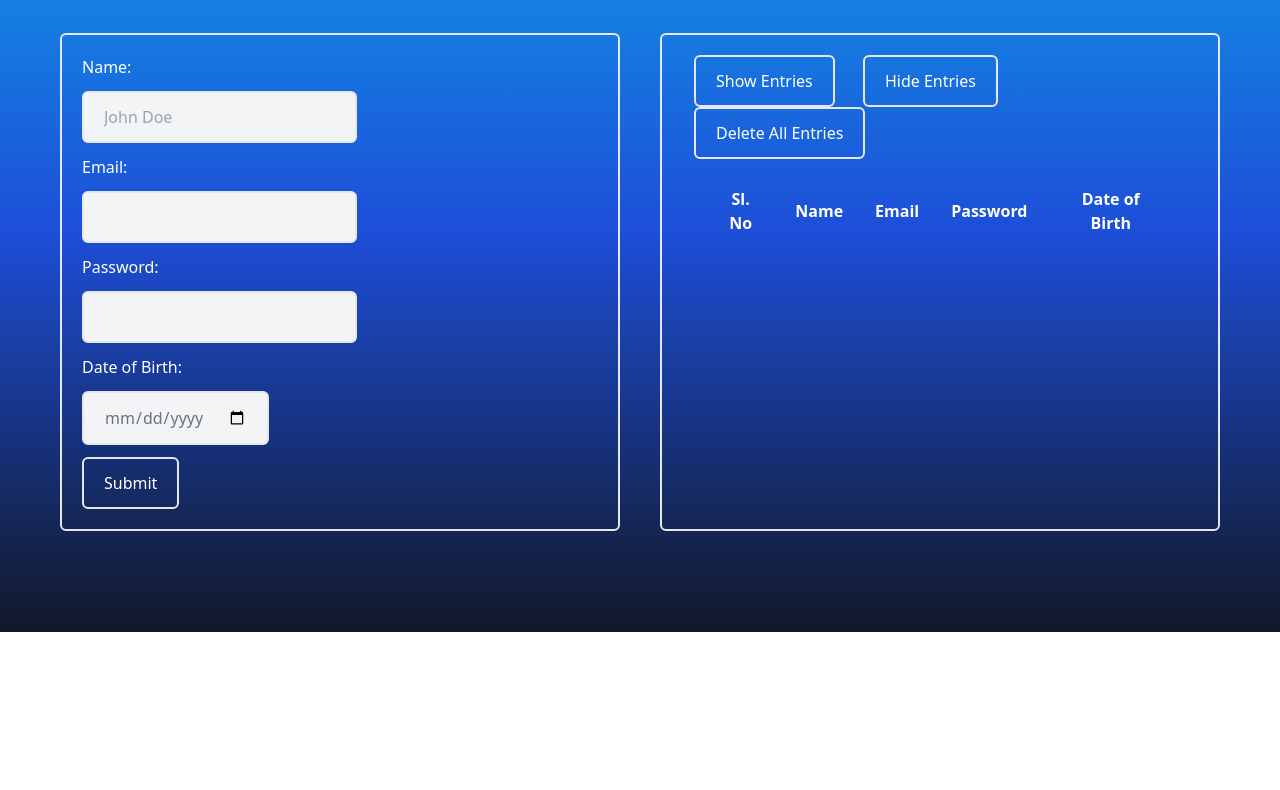
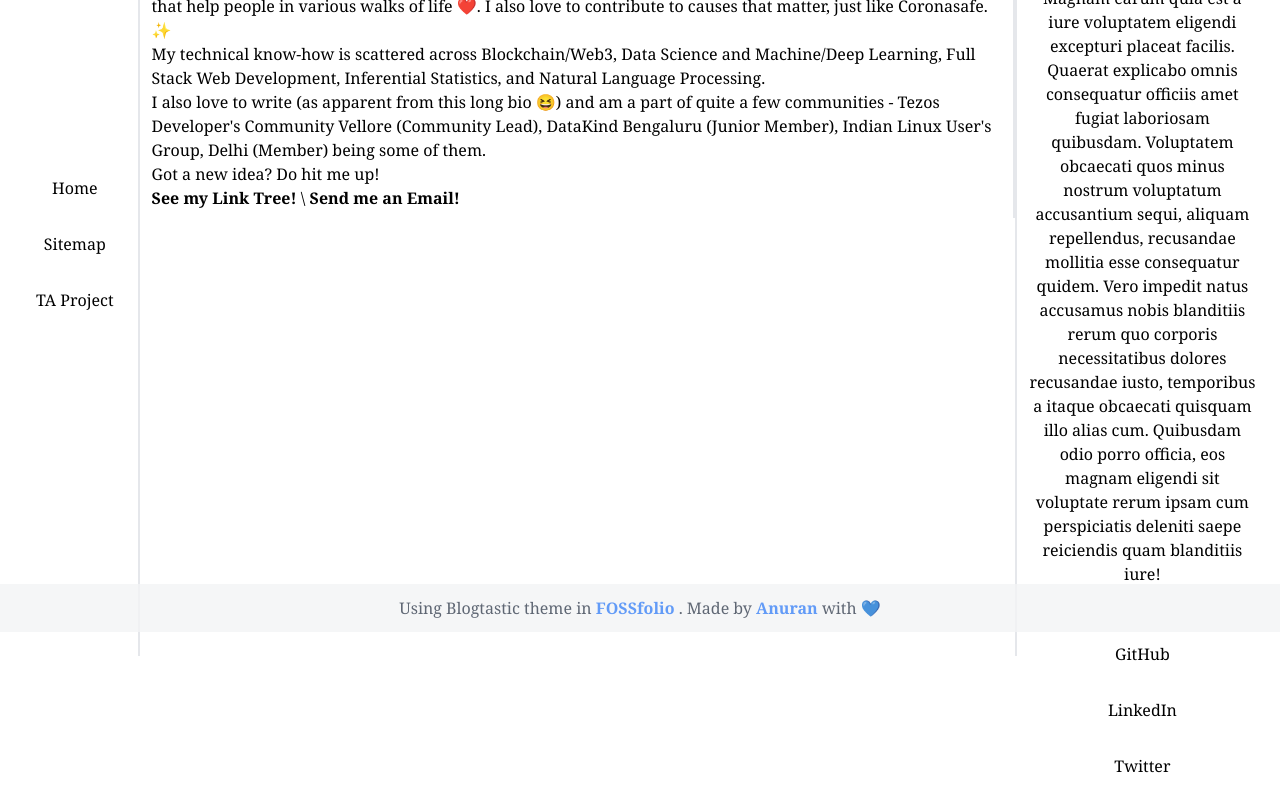
Before and after one commit to anuran-roy/wd-101-ta-capstone, a plain HTML site: page index.html in a window 1280 px wide. Shown: the part 168-958 px from the top of the page. Before the commit the page ends 800 px from the top, so only its background shows below. Drawn offline with nearby package versions, Linux system fonts and the light colour scheme.

Commit message:
Built portfolio page

```diff
--- a/index.html
+++ b/index.html
@@ -1,70 +1,102 @@
 <!DOCTYPE html>
 <html lang="en">
-
  <head>
-    <meta charset="UTF-8">
-    <meta http-equiv="X-UA-Compatible" content="IE=edge">
-    <meta name="viewport" content="width=device-width, initial-scale=1.0">
-    <script src="https://cdn.tailwindcss.com"></script>
-    <title>Appointment Form</title>
+  <meta charset="utf-8"/>
+  <meta content="IE=edge" http-equiv="X-UA-Compatible"/>
+  <meta content="width=device-width, initial-scale=1.0" name="viewport"/>
+  <script src="https://cdn.tailwindcss.com" type="text/javascript">
+  </script>
+  <title>
+   Anuran Roy - Portfolio
+  </title>
  </head>
-
  <body>
-    <div class="p-5 content-center items-center bg-gradient-to-b from-sky-500 to-gray-900 via-blue-700 w-100 h-screen">
-        <div id="error_message" onclick="clearErrorContents();" class="hover:cursor-pointer"></div>
-        <h1 class="text-6xl font-bold text-center text-white p-5">Survey Form</h1>
-        <div class="grid md:grid-cols-2 grid-cols-1 p-5 content-center align-center">
-            <div id="userForm" class="rounded-md border-2 p-5 m-5 text-white right-0 left-0 align-middle bg-blend-lighten">
-                <div>
-                    <label for="name">Name:</label><br>
-                    <input type="text" name="name" id="name"
-                        class="my-3 px-5 py-3 border-2 hover:border-sky-500 text-gray-500 bg-gray-100 rounded-md"
-                        placeholder="John Doe">
+  <div class="font-serif">
+   <div class="grid grid-cols-1 mx-3 lg:grid-cols-10 w-100 h-screen" id="navbar">
+    <div class="h-100 overflow-hidden justify-center flex flex-col text-center col-span-1">
+     <a class="m-2 py-2 hover:bg-gray-800 hover:text-white rounded-md" href="/" id="Home">
+      Home
+     </a>
+     <a class="m-2 py-2 hover:bg-gray-800 hover:text-white rounded-md" href="/sitemap.xml" id="Sitemap">
+      Sitemap
+     </a>
+     <a class="m-2 py-2 hover:bg-gray-800 hover:text-white rounded-md" href="./form" id="TA Form">
+      TA Project
+     </a>
     </div>
-                <div>
-                    <label for="email">Email:</label><br>
-                    <input class="my-3 px-5 py-3 border-2 hover:border-sky-500 text-gray-500 bg-gray-100 rounded-md"
-                        type="email" name="email" id="email">
-                </div>
-                <div>
-                    <label for="password">Password:</label><br>
-                    <input class="my-3 px-5 py-3 border-2 hover:border-sky-500 text-gray-500 bg-gray-100 rounded-md"
-                        type="password" name="password" id="password">
-                </div>
-                <div>
-                    <label for="dob">Date of Birth:</label><br>
-                    <input type="date" class="my-3 px-5 py-3 border-2 hover:border-sky-500 text-gray-500 bg-gray-100 rounded-md"
-                        name="dob" id="dob"></textarea>
-                </div>
-                <button type="submit" onclick="validate();"
-                    class="hover:cursor-pointer border-2 hover:bg-white hover:text-gray-800 px-5 py-3 rounded-md">Submit</button>
-            </div>
-            <div id="table-menu" class="rounded-md p-5 m-5 border-2">
-                <button onclick="showEntries();"
-                    class="px-3 mx-3 hover:cursor-pointer border-2 hover:border-green-500 text-white hover:bg-green-500 px-5 py-3 rounded-md">Show
-                    Entries</button>
-                <button onclick="hideEntries();"
-                class="px-3 mx-3 hover:cursor-pointer border-2 hover:border-orange-500 text-white hover:bg-orange-500 px-5 py-3 rounded-md">Hide
-                Entries</button>
-                <button onclick="clearEntries();"
-                class="px-3 mx-3 hover:cursor-pointer border-2 hover:border-red-500 text-white hover:bg-red-500 px-5 py-3 rounded-md">Delete All
-                Entries</button>
-                <table id="entries_table" class="table-auto text-white p-5 m-5">
-                    <thead>
-                        <tr>
-                            <th class="px-4 py-2">Sl. No</th>
-                            <th class="px-4 py-2">Name</th>
-                            <th class="px-4 py-2">Email</th>
-                            <th class="px-4 py-2">Password</th>
-                            <th class="px-4 py-2">Date of Birth</th>
-                    </thead>
-                    <tbody id="entries">
-                    </tbody>
-                </table>
+    <div class="border-r-2 border-l-2 col-span-7 overflow-y-scroll" id="content">
+     <div class="border-r-2 col-span-7" id="content">
+      <h1 class="border-b-2 my-2 p-3 text-4xl font-bold">
+       Default title
+      </h1>
+      <div class="px-3 py-2 my-2">
+       <h2 id="hey-there-this-is-anuran">
+        Hey there! This is Anuran! 👋
+       </h2>
+       <p>
+        A generalist by nature, I love creating tools that people find value in- a habit built into me by the Open Source Communities and Organizations I am a part of. I love building robust, intelligent and privacy-focused systems that help people in various walks of life ❤️. I also love to contribute to causes that matter, just like Coronasafe. ✨
+       </p>
+       <p>
+        My technical know-how is scattered across Blockchain/Web3, Data Science and Machine/Deep Learning, Full Stack Web Development, Inferential Statistics, and Natural Language Processing.
+       </p>
+       <p>
+        I also love to write (as apparent from this long bio 😆) and am a part of quite a few communities - Tezos Developer's Community Vellore (Community Lead), DataKind Bengaluru (Junior Member), Indian Linux User's Group, Delhi (Member) being some of them.
+       </p>
+       <p>
+        Got a new idea? Do hit me up!
+       </p>
+       <p>
+        <a href="https://linktr.ee/anuranroy">
+         <strong>
+          See my Link Tree!
+         </strong>
+        </a>
+        \
+        <a href="mailto:anuranroy02@gmail.com">
+         <strong>
+          Send me an Email!
+         </strong>
+        </a>
+       </p>
       </div>
      </div>
+     <div class="invisible py-5 my-5">
      </div>
-    <script src="./script.js"></script>
+    </div>
+    <div class="sticky top-0 bottom-0 h-screen justify-center content-center align-center object-center flex flex-col col-span-2 text-center m-3" id="meta">
+     <p class="flex justify-center items-center flex-col">
+      <img alt="Author Picture" class="rounded-full py-5 my-5" src="https://pbs.twimg.com/profile_images/1421779872364564482/vZljyGHa_400x400.jpg" width="30%"/>
+      <div class="text-2xl text-center font-bold">
+       About
+      </div>
+      Lorem ipsum dolor sit, amet consectetur adipisicing elit. Accusantium, accusamus explicabo a veritatis culpa, expedita quos illo quibusdam earum mollitia molestiae ducimus sed sunt sit. Magnam earum quia est a iure voluptatem eligendi excepturi placeat facilis. Quaerat explicabo omnis consequatur officiis amet fugiat laboriosam quibusdam. Voluptatem obcaecati quos minus nostrum voluptatum accusantium sequi, aliquam repellendus, recusandae mollitia esse consequatur quidem. Vero impedit natus accusamus nobis blanditiis rerum quo corporis necessitatibus dolores recusandae iusto, temporibus a itaque obcaecati quisquam illo alias cum. Quibusdam odio porro officia, eos magnam eligendi sit voluptate rerum ipsam cum perspiciatis deleniti saepe reiciendis quam blanditiis iure!
+     </p>
+     <p class="flex flex-col lg:columns-3 columns-1 py-5 my-5">
+      <a class="m-2 py-2 hover:bg-gray-800 hover:text-white rounded-md" href="http://github.com/fossworx-labs/">
+       GitHub
+      </a>
+      <a class="m-2 py-2 hover:bg-gray-800 hover:text-white rounded-md" href="http://www.linkedin.com/in/anuran-roy/">
+       LinkedIn
+      </a>
+      <a class="m-2 py-2 hover:bg-gray-800 hover:text-white rounded-md" href="http://twitter.com/AnuranRoy">
+       Twitter
+      </a>
+     </p>
+    </div>
+   </div>
+   <div class="fixed left-0 right-0 bottom-0 bg-gray-100 opacity-80 hover:opacity-100 p-3 align-center flex justify-center items-center flex-col" id="footer">
+    <span class="text-gray-700 text-center">
+     Using Blogtastic theme in
+     <a class="font-bold text-blue-500" href="https://github.com/anuran-roy/fossfolio">
+      FOSSfolio
+     </a>
+     . Made by
+     <a class="font-bold text-blue-500" href="https://linktr.ee/anuranroy">
+      Anuran
+     </a>
+     with 💙
+    </span>
+   </div>
+  </div>
  </body>
-
 </html>
```
Also changed, not shown: form.html (added, +70 -0 lines), sitemap.xml (added, +8 -0 lines). Lines whose indentation alone changed are shown as unchanged.
